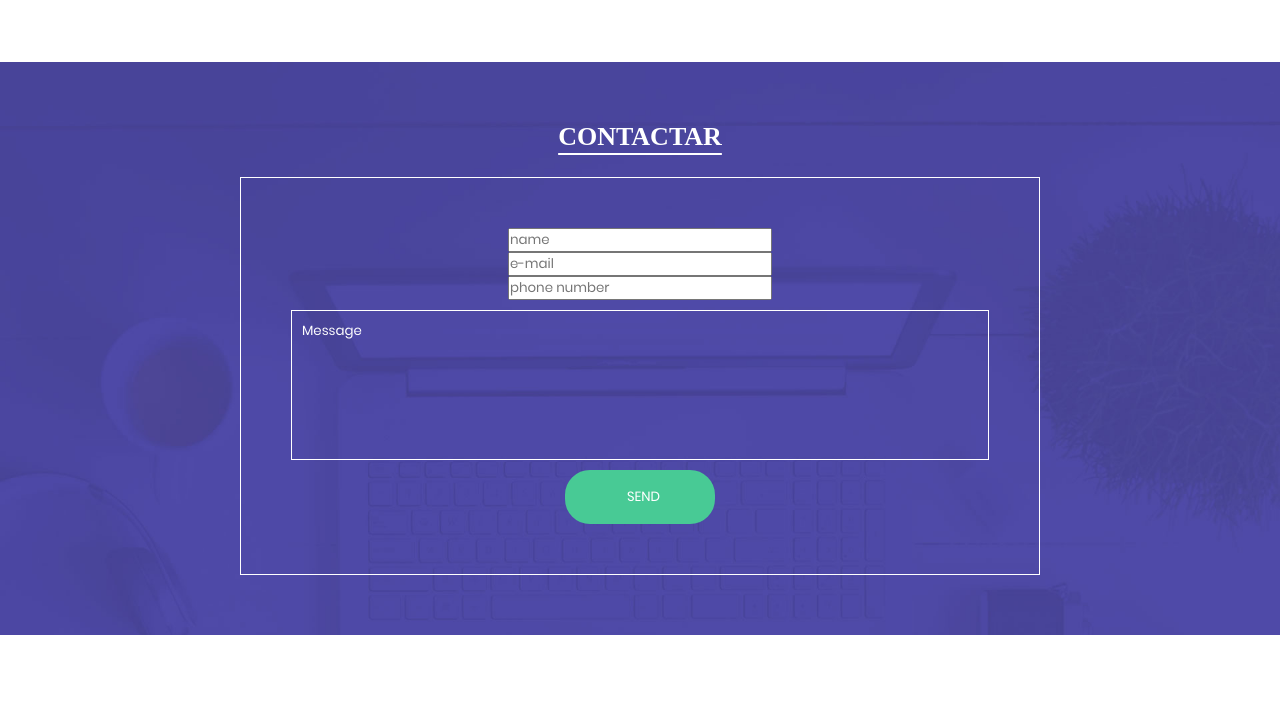
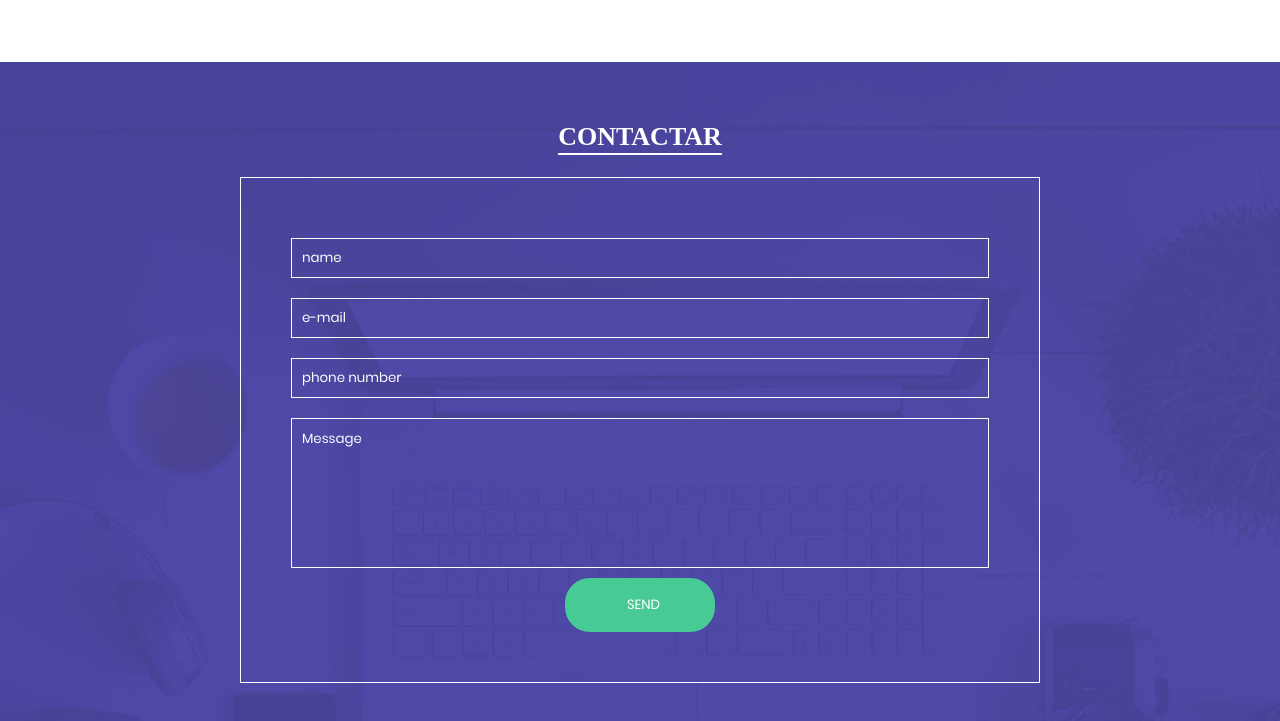
Before and after one commit to Davidstafe/cv-Web.gitHub, a plain HTML site: page Proyecto/index.html in a window 1280 px wide. Shown: the part 1503-2224 px from the top of the page. Before the commit the page ends 2138 px from the top, so only its background shows below. Drawn offline with Linux system fonts and the light colour scheme.

Commit message:
13
ULTIMO BIEN!!!!

```diff
--- a/Proyecto/index.html
+++ b/Proyecto/index.html
@@ -83,9 +83,9 @@
     <section class="contact">
         <h3 class="section-tittle-white">Contactar</h3>
         <form class="contact-form" action="#" method="post">
-            <input type="text" name="name" id="name" class="contac-input" placeholder="name"/>
-            <input type="text" name="e-mail" id="e-mail" class="contac-input" placeholder="e-mail"/>
-            <input type="text" name="phone" id="phone" class="contac-input" placeholder="phone number"/>
+            <input type="text" name="name" id="name" class="contact-input" placeholder="name"/>
+            <input type="text" name="e-mail" id="e-mail" class="contact-input" placeholder="e-mail"/>
+            <input type="text" name="phone" id="phone" class="contact-input" placeholder="phone number"/>
             <textarea name="message" id="message" class="contact-textarea">Message</textarea>
             <input type="submit" value="SEND" class="contact-btn"/>
 
```
